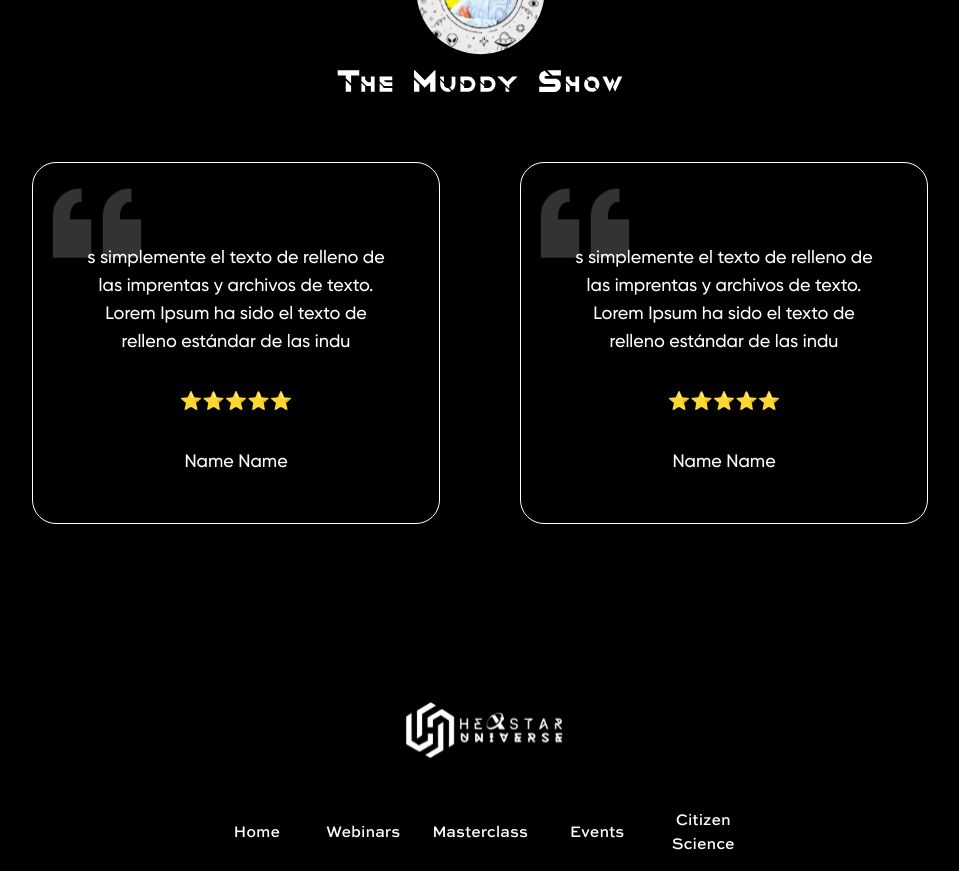
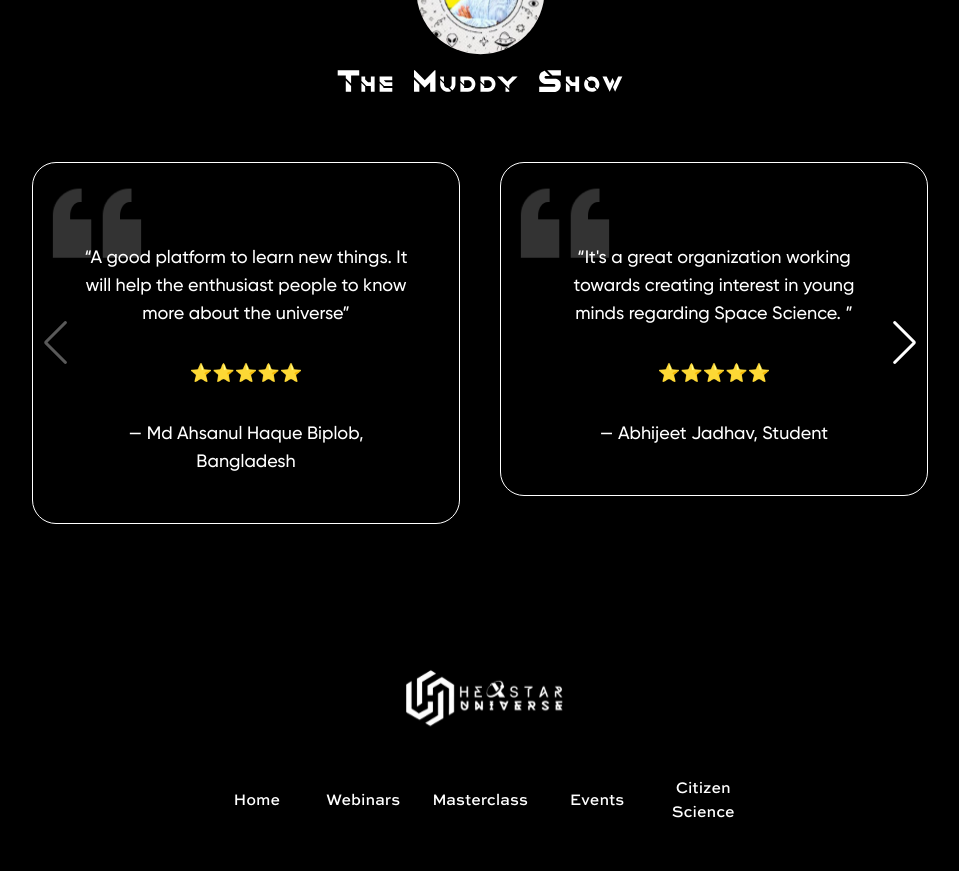
Before and after one commit to AstroSoumyajit/HexStar-Universe, a Next.js app: page / in a window 1280 px wide. Shown: the part 4420-5291 px from the top of the page, without its empty margins (192-1151 px from the left). Built offline with nearby package versions, Linux system fonts and the light colour scheme.

Commit message:
swiper added

```diff
--- a/components/Collaborators.js
+++ b/components/Collaborators.js
@@ -1,5 +1,31 @@
 import React from 'react';
 import Link from 'next/link';
+import {Swiper, SwiperSlide} from 'swiper/react';
+
+import 'swiper/css';
+import 'swiper/css/pagination';
+import {Pagination, Navigation} from 'swiper';
+
+const testimonials = [
+  {
+    key: Date.now (),
+    comment: ' “A good platform to learn new things. It will help the enthusiast people to know more about the universe”',
+    speaker: '—  Md Ahsanul Haque Biplob',
+    speakerdetails: 'Bangladesh',
+  },
+  {
+    key: Date.now (),
+    comment: "“It's a great organization working towards creating interest in young minds regarding Space Science. ”",
+    speaker: ' —  Abhijeet Jadhav',
+    speakerdetails: 'Student',
+  },
+  {
+    key: Date.now (),
+    comment: '“A great initiative. Thank you for bringing such opportunities to everyone who are interested to learn about the universe.”',
+    speaker: '—  Sowkhya Shanbhog, ',
+    speakerdetails: 'Student',
+  },
+];
 
 const Collaborators = () => {
   return (
@@ -27,31 +53,39 @@
           />
         </Link>
       </div>
-      <div className='flex md:flex-row flex-col md:space-x-20 md:space-y-0 space-x-0 space-y-12 py-8 md:w-4/5 mx-auto'>
-        <div className="relative border border-white rounded-3xl text-white font-gilroy space-y-8 md:p-12 p-8 text-lg text-center">
+      <div className="md:w-4/5 mx-auto my-8">
+        <Swiper
+          slidesPerView={1}
+          spaceBetween={30}
+          navigation={true}
+          modules={[Navigation]}
+          breakpoints={{
+            760: {
+              slidesPerView: 2,
+              spaceBetween: 40,
+            },
+          }}
+          className="mySwiper"
+        >
+          {testimonials.map (data => {
+            return (
+              <SwiperSlide key={data.key}>
+                <div className="relative border border-white rounded-3xl text-white font-gilroy space-y-8 md:p-12 p-8 md:text-lg text-sm text-center">
                   <img src="/QuoteLeft.png" className="absolute top-4 left-4" />
                   <h1>
-            s simplemente el texto de relleno de las imprentas y archivos de texto. Lorem Ipsum ha sido el texto de relleno estándar de las indu
+                    {data.comment}
                   </h1>
                   <h1>
                     ⭐⭐⭐⭐⭐
                   </h1>
                   <h1>
-            Name Name
+                    {data.speaker}, {data.speakerdetails}
                   </h1>
                 </div>
-        <div className="relative border border-white rounded-3xl text-white font-gilroy space-y-8 md:p-12 p-8 text-lg text-center">
-          <img src="/QuoteLeft.png" className="absolute top-4 left-4" />
-          <h1>
-            s simplemente el texto de relleno de las imprentas y archivos de texto. Lorem Ipsum ha sido el texto de relleno estándar de las indu
-          </h1>
-          <h1>
-            ⭐⭐⭐⭐⭐
-          </h1>
-          <h1>
-            Name Name
-          </h1>
-        </div>
+              </SwiperSlide>
+            );
+          })}
+        </Swiper>
       </div>
     </div>
   );
--- a/styles/globals.css
+++ b/styles/globals.css
@@ -31,13 +31,14 @@
 }
 
 
-@media  screen and (max-width: 640px) {
+@media screen and (max-width: 640px) {
+
     .swiper-button-prev,
     .swiper-button-next {
         font-size: 2rem !important;
     }
 }
 
-.swiper-pagination-bullet-active{
+.swiper-pagination-bullet-active {
     background-color: white !important;
 }
```
Lines whose indentation alone changed are shown as unchanged.
